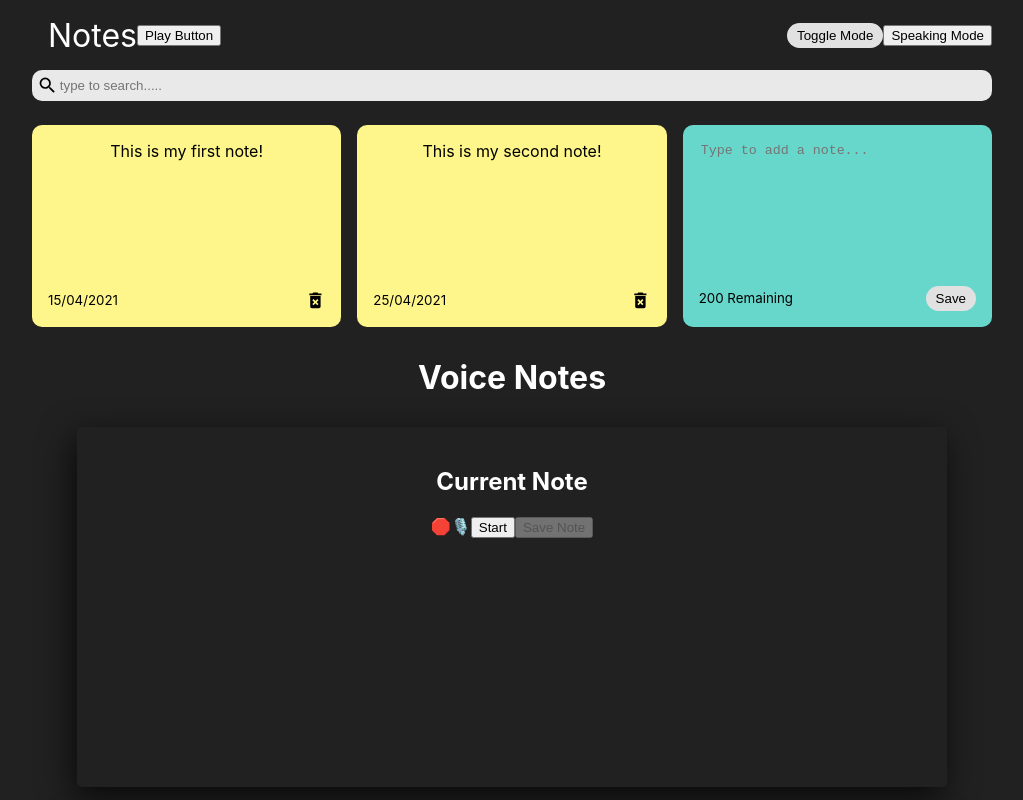
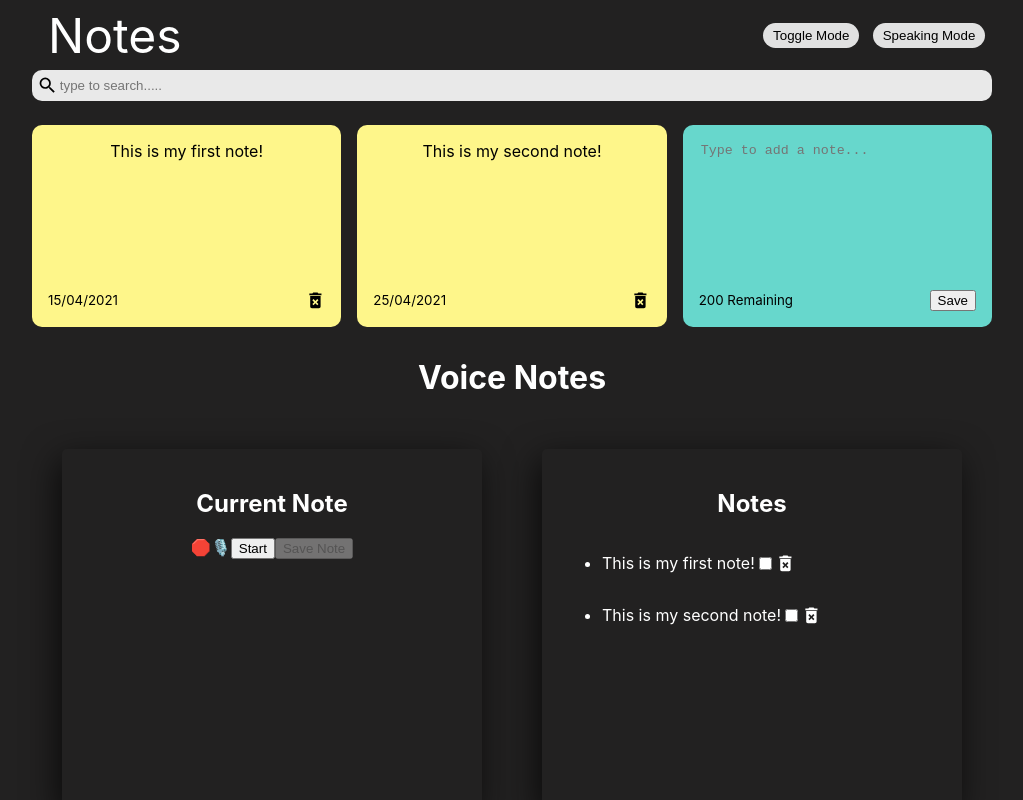
Before and after one commit to johnkim0306/TodoList, a React (Create React App) app: page / in a window 1280 px wide. Shown: the top 800 px of the page, without its empty margins (128-1151 px from the left). Built offline with nearby package versions, Linux system fonts and the light colour scheme.

Commit message:
Adding delete icons and it's logic to the codebase

```diff
--- a/src/App.css
+++ b/src/App.css
@@ -8,8 +8,9 @@
   display: flex;
 }
 
-.app__left {
+.app__bottom {
   flex: 5;
+  width: 100%;
 }
 
 .app__right {
--- a/src/App.js
+++ b/src/App.js
@@ -56,14 +56,13 @@ const App = () => {
   }, []);
 
   return (
-    <div className={whiteMode ? 'dark-mode' : 'App'}>
+    <div className={whiteMode ? 'white-mode' : 'App'}>
       <div className="container">
         <Header modeCheck={modeCheck} setmodeCheck={setmodeCheck} handleTogglewhiteMode={setwhiteMode} />
         <Search handleSearchNote={setSearchText}/>
         <NotesList savedNotes={savedNotes.filter((note)=> note.text.toLocaleLowerCase().includes(searchText))} handleAddNote={addNote} handleDeleteNote={deleteNote} />
         <div className="app__container">
-          <div className="app__left">{modeCheck ? <WebSpeech savedNotes={savedNotes} setSavedNotes={setSavedNotes} /> : <WebText savedNotes={savedNotes} setSavedNotes={setSavedNotes} />}</div>
-
+          <div className="app__bottom">{modeCheck ? <WebSpeech savedNotes={savedNotes} setSavedNotes={setSavedNotes} handleDeleteNote={deleteNote} /> : <WebText savedNotes={savedNotes} setSavedNotes={setSavedNotes} handleDeleteNote={deleteNote} />}</div>
         </div>
       </div>
     </div>
--- a/src/components/Header.css
+++ b/src/components/Header.css
@@ -14,5 +14,5 @@
 }
 
 .header__left--name{
-  font-size: 2rem;
+  font-size: 3rem;
 }
--- a/src/components/Header.jsx
+++ b/src/components/Header.jsx
@@ -11,11 +11,10 @@ const Header = ({modeCheck, setmodeCheck, handleTogglewhiteMode}) => {
         <div className="header">
             <div className="header__left">
                 <div className='header__left--name'>Notes</div>
-                <button className='header__left--button'>Play Button</button>
             </div>
             <div className="header__right">
-                <button onClick={()=> handleTogglewhiteMode((previousWhiteMode) => !previousWhiteMode)}className="save">Toggle Mode</button>
-                <button onClick={handleSaveNote} className='header__right'>
+                <button onClick={()=> handleTogglewhiteMode((previousWhiteMode) => !previousWhiteMode)}className="header__button">Toggle Mode</button>
+                <button onClick={handleSaveNote} className='header__button'>
                     {ModeValue[modeCheck ? 1: 0]}
                 </button>
             </div>
--- a/src/components/List.jsx
+++ b/src/components/List.jsx
@@ -1,11 +1,14 @@
 import React from 'react'
+import {MdDeleteForever} from 'react-icons/md';
 
-const List = ({todo}) => {
+const List = ({id, text, date, handleDeleteNote}) => {
     return (
         <li>
-            <div>
+            <div className='list'>
+                <p>{text}</p>
                 <input type="checkbox" />
-                <p>{todo}</p>
+                <input type="hidden" />
+                <MdDeleteForever onClick={() => handleDeleteNote(id)} className='delete-icon' size= '1.3em' type='button'/>
             </div>
         </li>
 
--- a/src/components/Todo.jsx
+++ b/src/components/Todo.jsx
@@ -4,7 +4,7 @@ import List from './List.jsx';
 import { AiOutlinePlus } from 'react-icons/ai';
 import { FaRegTrashAlt } from 'react-icons/fa';
 
-const Todo = () => {
+const Todo = ({handleDeleteNote}) => {
     const [todos, setTodos] = useState(['test', 'testing2']);
     const [newTodo, setNewTodo] = useState();
 
@@ -29,7 +29,7 @@ const Todo = () => {
             </form>
             <ul>
                 {todos.map((todo) => (
-                <List key={todo.id} todo={todo} />
+                    <List key={todo.id} id={todo.id} text={todo.text} date={todo.date} handleDeleteNote={handleDeleteNote} />
                 ))}
             </ul>
             <p>You have {todos.length} todos</p>
--- a/src/components/WebSpeech.jsx
+++ b/src/components/WebSpeech.jsx
@@ -1,5 +1,7 @@
 import React, { useEffect, useState, useCallback } from 'react';
 import { nanoid } from 'nanoid';
+import List from './List';
+
 
 //const synth = window.speechSynthesis;
 const SpeechRecognition = window.SpeechRecognition || window.webkitSpeechRecognition;
@@ -8,7 +10,7 @@ mic.continuous = true
 mic.interimResults = true
 mic.lang = 'en-US'
 
-const  WebSpeech = ({setSavedNotes, savedNotes}) => {
+const  WebSpeech = ({setSavedNotes, savedNotes, handleDeleteNote}) => {
   const [isListening, setIsListening] = useState(false);
   const [note, setNote] = useState('');
 
@@ -53,7 +55,7 @@ const  WebSpeech = ({setSavedNotes, savedNotes}) => {
   return (
     <>
       <h1>Voice Notes</h1>
-      <div className="container">
+      <div className="web__container">
         <div className="box">
           <h2>Current Note</h2>
           {isListening ? <span>🎙️</span> : <span>🛑🎙️</span>}
@@ -68,8 +70,8 @@ const  WebSpeech = ({setSavedNotes, savedNotes}) => {
         <div className="box">
           <h2>Notes</h2>
           <ul>
-            {savedNotes.map(note => (
-              <li key={note.id}>{note.text}</li>
+            {savedNotes.map(todo => (
+              <List key={todo.id} id={todo.id} text={todo.text} date={todo.date} handleDeleteNote={handleDeleteNote} />
             ))}
           </ul>
         </div>
--- a/src/components/WebText.jsx
+++ b/src/components/WebText.jsx
@@ -1,5 +1,6 @@
 import React, { useState } from 'react';
 import { nanoid } from 'nanoid';
+import List from './List';
 
 const synth = window.speechSynthesis;
 const SpeechRecognition = window.SpeechRecognition || window.webkitSpeechRecognition;
@@ -9,7 +10,7 @@ recognition.continuous = true
 recognition.interimResults = true
 recognition.lang = 'en-US'
 
-const WebText = ({ setSavedNotes, savedNotes }) => {
+const WebText = ({ setSavedNotes, savedNotes, handleDeleteNote }) => {
   const [text, setText] = useState('Hello, how are you?');
 
   const handleSpeak = () => {
@@ -28,7 +29,7 @@ const WebText = ({ setSavedNotes, savedNotes }) => {
   };
 
   return (
-    <>
+    <div className="web__container">
       <div className="box">
         <h1>Speech Synthesis</h1>
         <input type="text" value={text} onChange={(event) => setText(event.target.value)} />
@@ -37,12 +38,12 @@ const WebText = ({ setSavedNotes, savedNotes }) => {
       <div className="box">
         <h2>Notes</h2>
         <ul>
-          {savedNotes.map(n => (
-            <li key={n.id}>{n.text}</li>
-          ))}
-        </ul>
+            {savedNotes.map(todo => (
+              <List key={todo.id} id={todo.id} text={todo.text} date={todo.date} handleDeleteNote={handleDeleteNote} />
+            ))}
+          </ul>
       </div>
-    </>
+    </div>
   );
 }
 
--- a/src/index.css
+++ b/src/index.css
@@ -18,9 +18,18 @@ code {
   margin: 30px;
   padding: 20px;
   border-radius: 5px;
+  width: 100%;
 }
 
+.web__container {
+  display: flex;
+}
 
+ul {
+  display: flex;
+  flex-direction: column;
+  align-items: flex-start;
+}
 
 .container {
   max-width: 960px;
@@ -31,7 +40,7 @@ code {
 }
 
 .white-mode {
-  background-color: white;
+  background-color: rgb(255 253 253);
 }
 
 .white-mode h1 {
@@ -71,14 +80,15 @@ textarea:focus {
   outline: none;
 }
 
-.save {
+.header__button {
   background-color: #e1e1e1;
   border: none;
   border-radius: 15px;
   padding: 5px 10px 5px 10px;
+  margin: .5em;
 }
 
-.save:hover {
+.header__button:hover {
   background-color: #ededed;
   cursor: pointer;
 }
@@ -111,3 +121,8 @@ textarea:focus {
 .search input:focus {
   outline: none;
 }
+
+.list {
+  display: flex;
+  align-items: center;
+}
```
